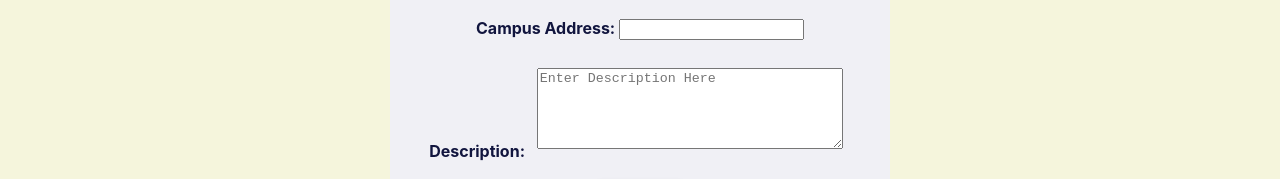
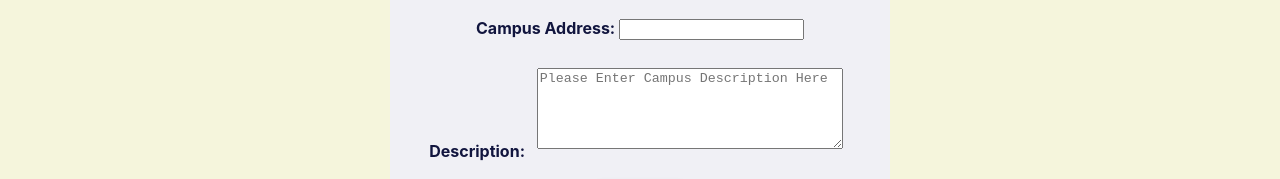
Before and after one commit to emai2443/crud-clientside, a React (Create React App) app: page /newcampus in a window 1280 px wide. Shown: the part 263-442 px from the top of the page. Built offline with nearby package versions, Linux system fonts and the light colour scheme.

Commit message:
mild changes

```diff
--- a/src/components/views/NewCampusView.js
+++ b/src/components/views/NewCampusView.js
@@ -90,7 +90,7 @@ const NewCampusView = (props) => {
             <textarea
               name="description"
               style={{ margin: 8, width: "300px", height: "75px" }}
-              placeholder="Enter Description Here"
+              placeholder="Please Enter Campus Description Here"
               required
               fullWidth
               margin="normal"
```
